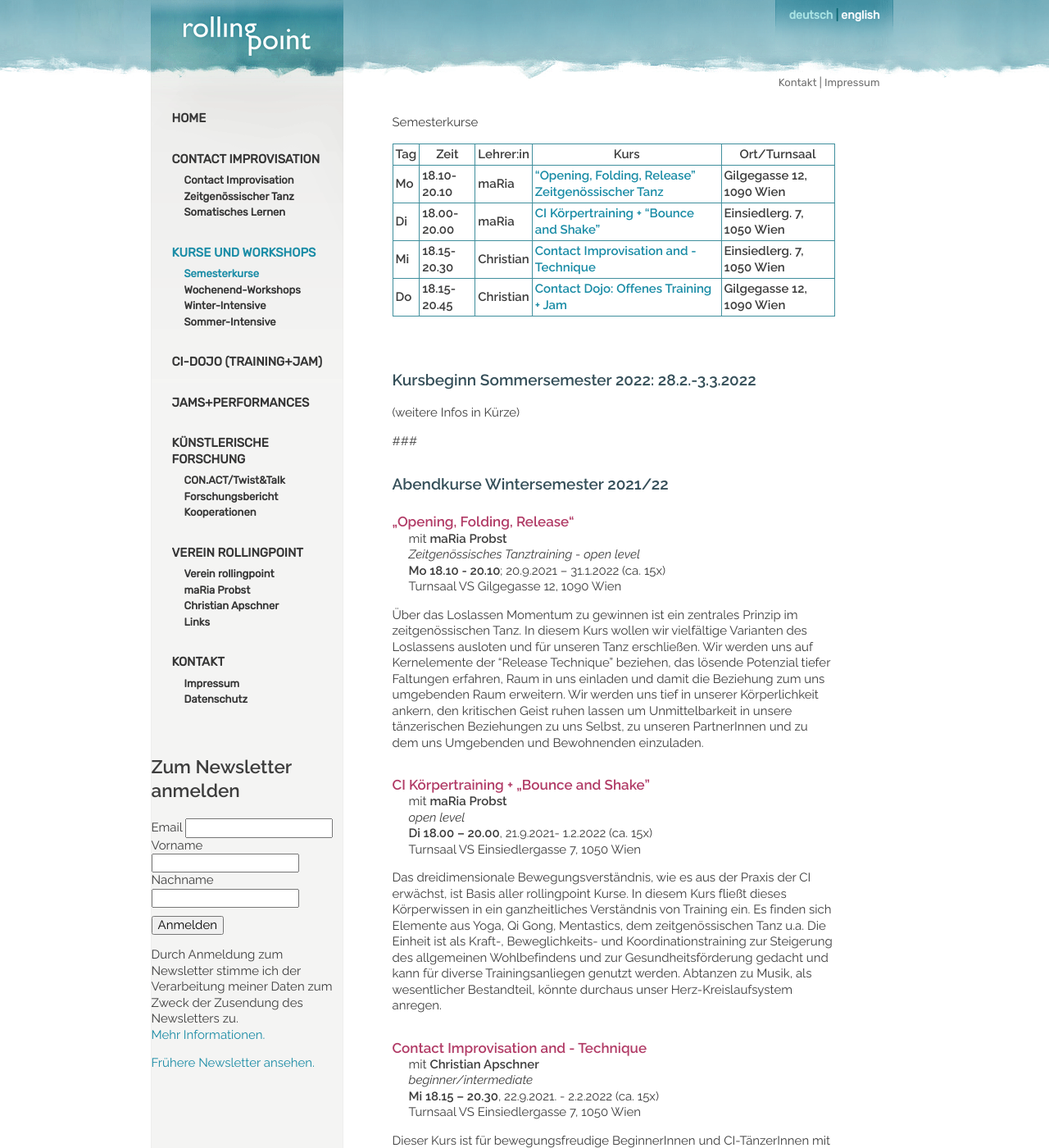
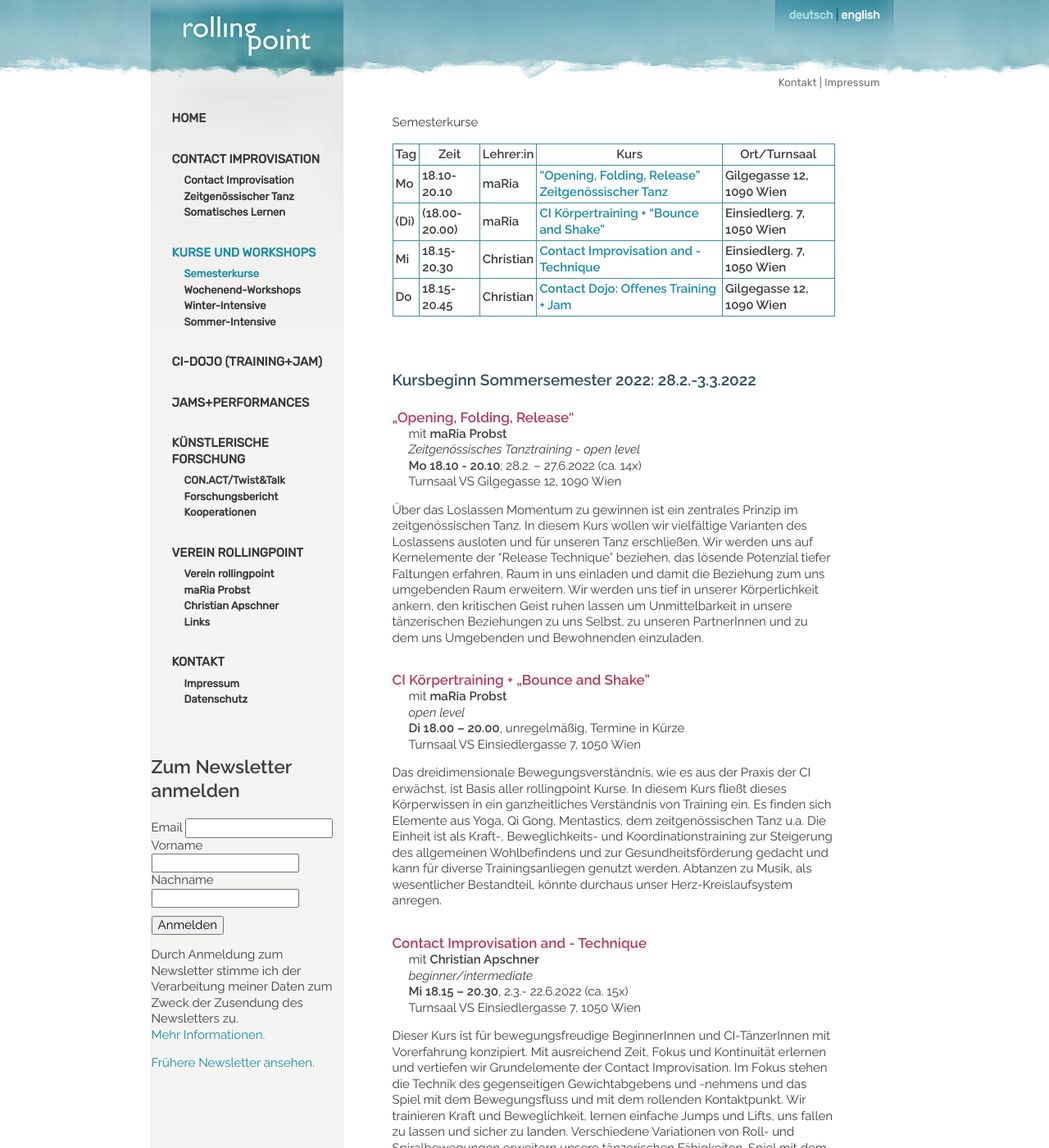
Before and after one commit to manulari/rollingpointat, a Jekyll site: the page built from _pages_de/kurse.md, in a window 1280 px wide and 1400 px high. Shown: the whole window at 82% size. Built offline with Jekyll 4.4.1, drawn with Linux system fonts in a browser that asks for light colours; comment, search, counter and statistics services are not loaded; some of the changed text lies outside the part shown.

Commit message:
Update page (de) “kurse”

```diff
--- a/_pages_de/kurse.md
+++ b/_pages_de/kurse.md
@@ -4,21 +4,18 @@ title: KURSE UND WORKSHOPS
 ---
 Semesterkurse
 
-| Tag    | Zeit            | Lehrer:in     | Kurs                                                         | Ort/Turnsaal                  |
-| ------ | --------------- | ------------- | ------------------------------------------------------------ | ----------------------------- |
-| **Mo** | **18.10-20.10** | **maRia**     | **["Opening, Folding, Release" Zeitgenössischer Tanz](#mo)** | **Gilgegasse 12, 1090 Wien**  |
-| **Di** | **18.00-20.00** | **maRia**     | **[CI Körpertraining + "Bounce and Shake"](#di)**            | **Einsiedlerg. 7, 1050 Wien** |
-| **Mi** | **18.15-20.30** | **Christian** | **[Contact Improvisation and -Technique](#mi)**              | **Einsiedlerg. 7, 1050 Wien** |
-| **Do** | **18.15-20.45** | **Christian** | **[Contact Dojo: Offenes Training + Jam](#do)**              | **Gilgegasse 12, 1090 Wien**  |
+| Tag      | Zeit              | Lehrer:in     | Kurs                                                         | Ort/Turnsaal                  |
+| -------- | ----------------- | ------------- | ------------------------------------------------------------ | ----------------------------- |
+| **Mo**   | **18.10-20.10**   | **maRia**     | **["Opening, Folding, Release" Zeitgenössischer Tanz](#mo)** | **Gilgegasse 12, 1090 Wien**  |
+| **(Di)** | **(18.00-20.00)** | **maRia**     | **[CI Körpertraining + "Bounce and Shake"](#di)**            | **Einsiedlerg. 7, 1050 Wien** |
+| **Mi**   | **18.15-20.30**   | **Christian** | **[Contact Improvisation and -Technique](#mi)**              | **Einsiedlerg. 7, 1050 Wien** |
+| **Do**   | **18.15-20.45**   | **Christian** | **[Contact Dojo: Offenes Training + Jam](#do)**              | **Gilgegasse 12, 1090 Wien**  |
 
 &nbsp;
 
 ### Kursbeginn Sommersemester 2022: 28.2.-3.3.2022
-(weitere Infos in Kürze)
 
-###
 
-### Abendkurse Wintersemester 2021/22
 
 <div class="named-anchor" id="mo"></div>
 
@@ -26,7 +23,7 @@ Semesterkurse
 
 mit **maRia Probst**\
 *Zeitgenössisches Tanztraining* - *open level*\
-**Mo 18.10 - 20.10**; 20.9.2021 – 31.1.2022 (ca. 15x)\
+**Mo 18.10 - 20.10**; 28.2. – 27.6.2022 (ca. 14x)\
 Turnsaal VS Gilgegasse 12, 1090 Wien
 
 Über das Loslassen Momentum zu gewinnen ist ein zentrales Prinzip im zeitgenössischen Tanz. In diesem Kurs wollen wir vielfältige Varianten des Loslassens ausloten und für unseren Tanz erschließen. Wir werden uns auf Kernelemente der "Release Technique" beziehen, das lösende Potenzial tiefer Faltungen erfahren, Raum in uns einladen und damit die Beziehung zum uns umgebenden Raum erweitern. Wir werden uns tief in unserer Körperlichkeit ankern, den kritischen Geist ruhen lassen um Unmittelbarkeit in unsere tänzerischen Beziehungen zu uns Selbst, zu unseren PartnerInnen und zu dem uns Umgebenden und Bewohnenden einzuladen.
@@ -37,7 +34,7 @@ Turnsaal VS Gilgegasse 12, 1090 Wien
 
 mit **maRia Probst**\
 *open level*\
-**Di 18.00 – 20.00**, 21.9.2021- 1.2.2022 (ca. 15x)\
+**Di 18.00 – 20.00**, unregelmäßig, Termine in Kürze\
 Turnsaal VS Einsiedlergasse 7, 1050 Wien
 
 Das dreidimensionale Bewegungsverständnis, wie es aus der Praxis der CI erwächst, ist Basis aller rollingpoint Kurse. In diesem Kurs fließt dieses Körperwissen in ein ganzheitliches Verständnis von Training ein. Es finden sich Elemente aus Yoga, Qi Gong, Mentastics, dem zeitgenössischen Tanz u.a. Die Einheit ist als Kraft-, Beweglichkeits- und Koordinationstraining zur Steigerung des allgemeinen Wohlbefindens und zur Gesundheitsförderung gedacht und kann für diverse Trainingsanliegen genutzt werden. Abtanzen zu Musik, als wesentlicher Bestandteil, könnte durchaus unser Herz-Kreislaufsystem anregen.
@@ -48,7 +45,7 @@ Das dreidimensionale Bewegungsverständnis, wie es aus der Praxis der CI erwäch
 
 mit **Christian Apschner**\
 *beginner/intermediate*\
-**Mi 18.15 – 20.30**, 22.9.2021. - 2.2.2022 (ca. 15x)\
+**Mi 18.15 – 20.30**, 2.3.- 22.6.2022 (ca. 15x)\
 Turnsaal VS Einsiedlergasse 7, 1050 Wien
 
 Dieser Kurs ist für bewegungsfreudige BeginnerInnen und CI-TänzerInnen mit Vorerfahrung konzipiert. Mit ausreichend Zeit, Fokus und Kontinuität erlernen und vertiefen wir Grundelemente der Contact Improvisation. Im Fokus stehen die Technik des gegenseitigen Gewichtabgebens und -nehmens und das Spiel mit dem Bewegungsfluss und mit dem rollenden Kontaktpunkt. Wir trainieren Kraft und Beweglichkeit, lernen einfache Jumps und Lifts, uns fallen zu lassen und sicher zu landen. Verschiedene Variationen von Roll- und Spiralbewegungen erweitern unsere tänzerischen Fähigkeiten. Spiel mit dem Raum und Improvisation in der Gruppe.\
@@ -60,7 +57,7 @@ Teilnahmeempfehlungen: Bewegungsvorerfahrung aller Art sowie Lust und Freude an
 
 mit **Christian Apschner**\
 abwechselnd *open level/advanced*\
-**Do 18.15 - 20.45**, 16.9.2021 – 3.2.2022\
+**Do 18.15 - 20.45**, 3.3. – 23.6..2022\
 **einzeln besuchbar**\
 Turnsaal VS Gilgegasse 12, 1090 Wien
 
```
